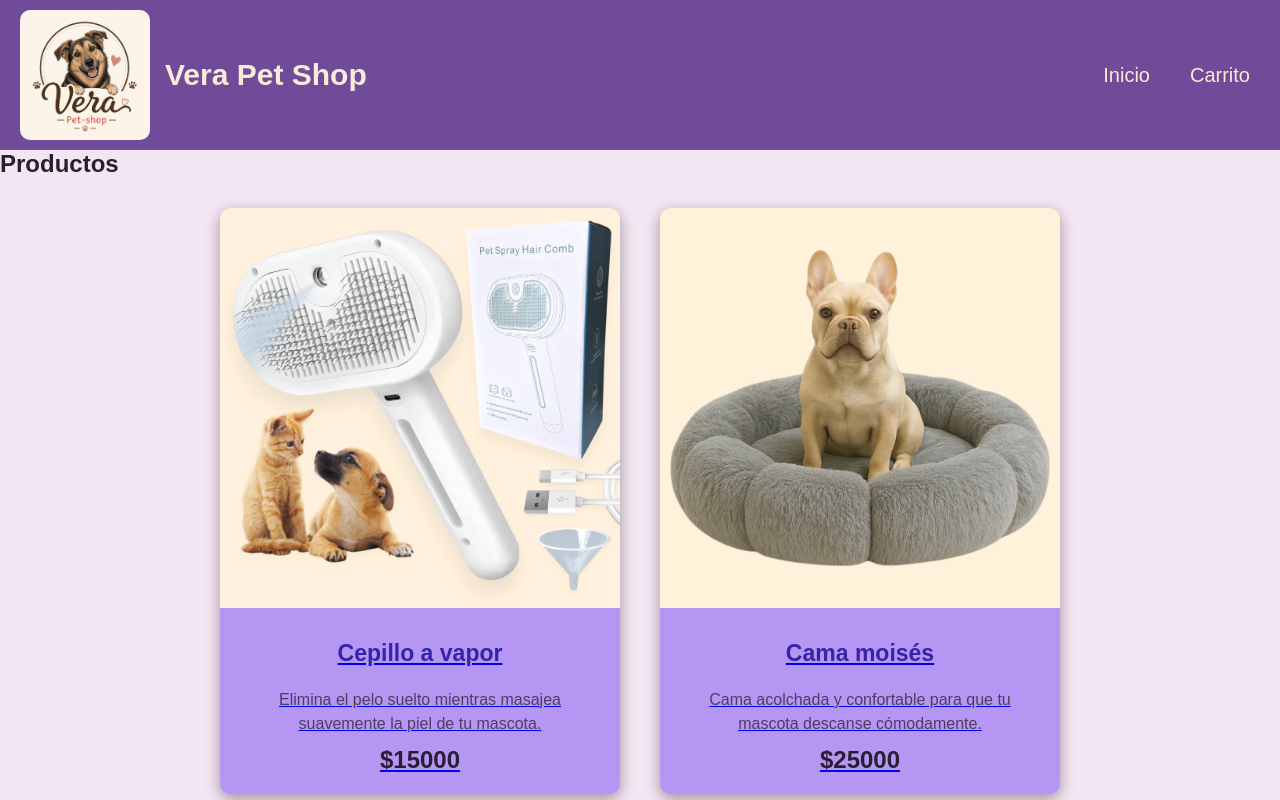
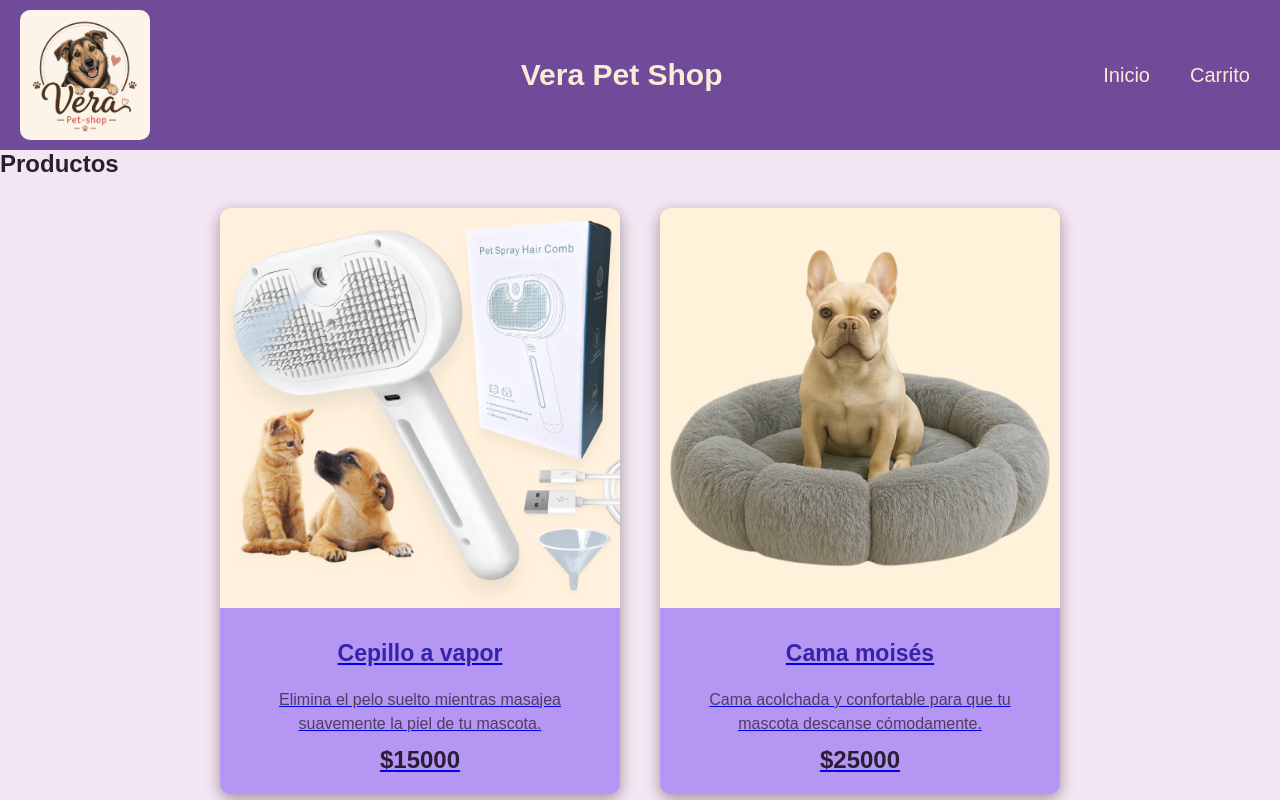
Before and after one commit to medinalf/PreEntregaReact2026, a React (Vite) app: page / in a window 1280 px wide. Shown: the top 800 px of the page. Built offline with nearby package versions, Linux system fonts and the light colour scheme.

Commit message:
Arreglo de Nombre de Pagina

```diff
--- a/src/components/Header/Header.css
+++ b/src/components/Header/Header.css
@@ -1,4 +1,5 @@
 header {
+  position: relative;
   background: rgb(111, 75, 153);
   color: antiquewhite;
   width: 100%;
@@ -26,6 +27,8 @@ header {
 .brand-name {
   font-size: 3rem;
   font-weight: bold;
+  text-align: center;
+  line-height: 1.2;
   transition: color 0.3s;
 }
 .logo-link:hover .brand-name {
--- a/src/components/Header/Header.jsx
+++ b/src/components/Header/Header.jsx
@@ -9,9 +9,9 @@ export const Header = () => {
       <div className="logo-container">
         <Link className="logo-link" to={"/"}>
           <img src={logo} alt="Logo de Vera Pet Shop" className="logo" />
-          <span className="brand-name"> Vera Pet Shop</span>
         </Link>
       </div>
+      <span className="brand-name"> Vera Pet Shop </span>
       <Nav />
     </header>
   );
```
